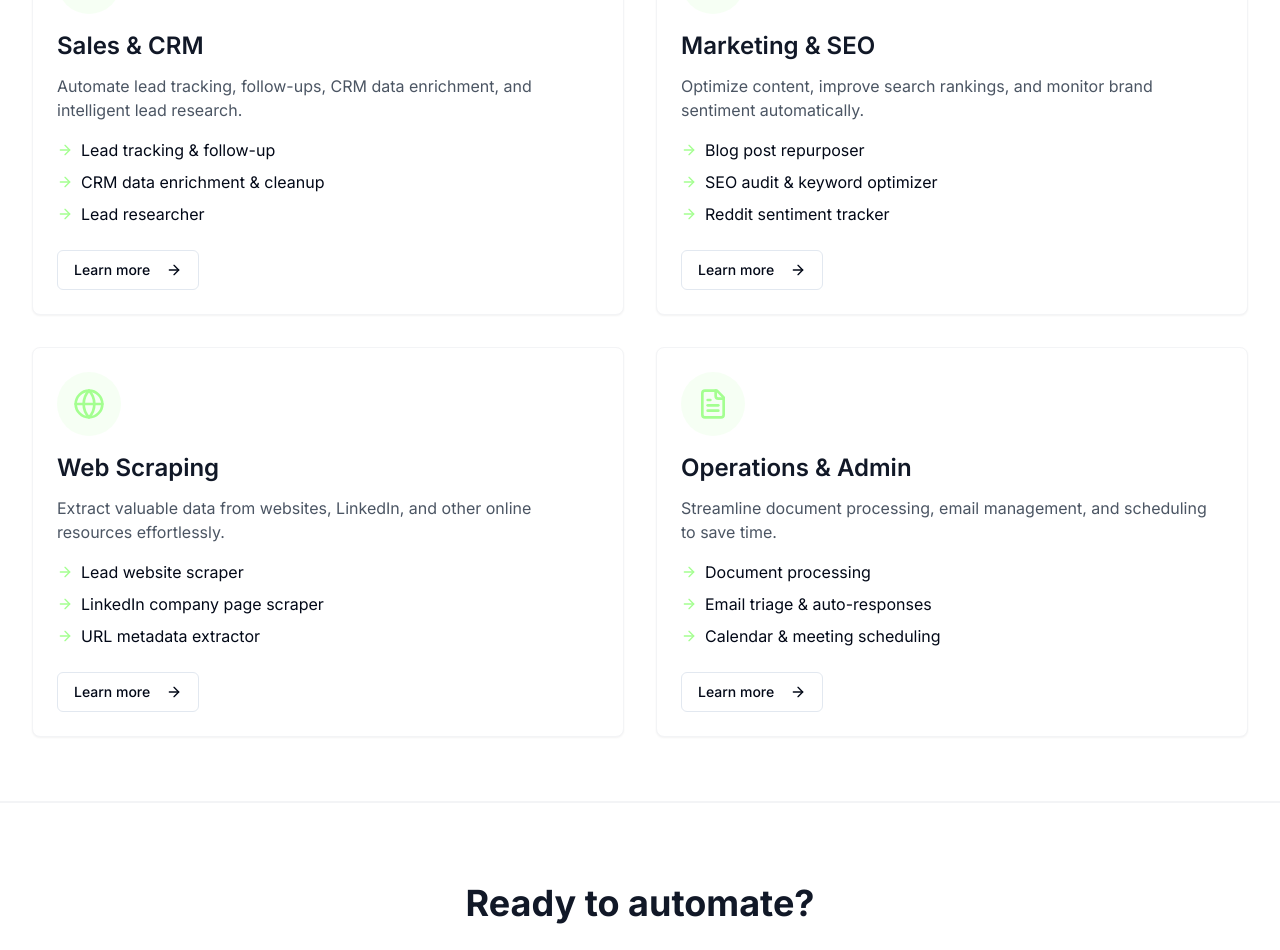
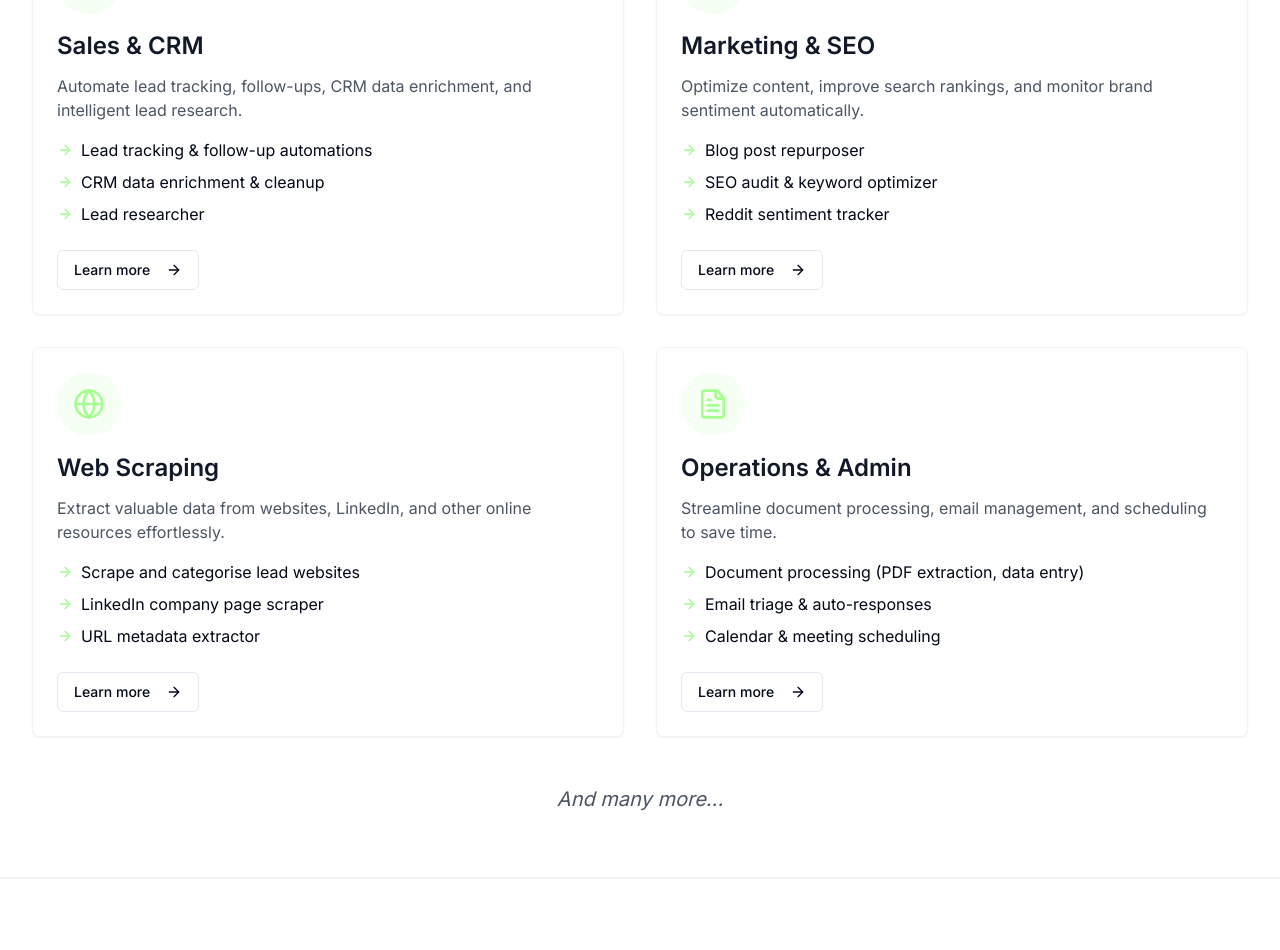
Before and after one commit to 0xexg/twentyhours-automate-ai, a React (Vite) app: page /features in a window 1280 px wide. Shown: the part 380-1330 px from the top of the page. Built offline with nearby package versions, Linux system fonts and the light colour scheme; the HTML template or start-up script is replaced by a standard one.

Commit message:
Add teaser text
Add a teaser at the bottom of the AutomationFeatures component.

```diff
--- a/src/components/AutomationFeatures.tsx
+++ b/src/components/AutomationFeatures.tsx
@@ -1,20 +1,11 @@
 
 import React from 'react';
 import {
-  Bot,
-  ArrowRight,
-  RefreshCw,
-  Sparkles,
-  Clock,
-  Zap,
   UserCheck,
-  SearchCheck,
-  FileSpreadsheet,
   BarChart,
-  Search,
   Globe,
   FileText,
-  Calendar
+  ArrowRight
 } from 'lucide-react';
 import { Card, CardContent } from '@/components/ui/card';
 import { Button } from '@/components/ui/button';
@@ -26,7 +17,7 @@ const AutomationFeatures = () => {
       icon: <UserCheck className="h-8 w-8 text-primary" />,
       description: "Automate lead tracking, follow-ups, CRM data enrichment, and intelligent lead research.",
       features: [
-        "Lead tracking & follow-up",
+        "Lead tracking & follow-up automations",
         "CRM data enrichment & cleanup",
         "Lead researcher"
       ]
@@ -46,7 +37,7 @@ const AutomationFeatures = () => {
       icon: <Globe className="h-8 w-8 text-primary" />,
       description: "Extract valuable data from websites, LinkedIn, and other online resources effortlessly.",
       features: [
-        "Lead website scraper",
+        "Scrape and categorise lead websites",
         "LinkedIn company page scraper",
         "URL metadata extractor"
       ]
@@ -56,7 +47,7 @@ const AutomationFeatures = () => {
       icon: <FileText className="h-8 w-8 text-primary" />,
       description: "Streamline document processing, email management, and scheduling to save time.",
       features: [
-        "Document processing",
+        "Document processing (PDF extraction, data entry)",
         "Email triage & auto-responses",
         "Calendar & meeting scheduling"
       ]
@@ -100,6 +91,10 @@ const AutomationFeatures = () => {
             </Card>
           ))}
         </div>
+
+        <div className="text-center mt-12">
+          <p className="text-xl text-gray-600 italic">And many more...</p>
+        </div>
       </div>
     </section>
   );
```
